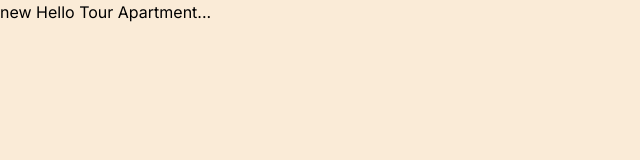
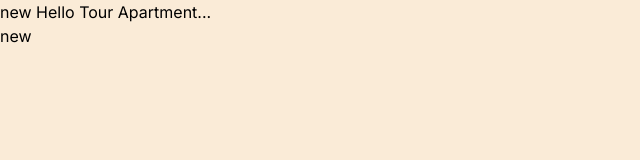
Before and after one commit to ViktoriiaRud/Tour-Appartement, a Next.js app: page / in a window 1280 px wide. Shown: the top 160 px of the page, without its empty margins (0-640 px from the left). Built offline with nearby package versions, Linux system fonts and the light colour scheme.

Commit message:
new email

```diff
--- a/src/app/page.tsx
+++ b/src/app/page.tsx
@@ -4,7 +4,9 @@ export default function Home() {
   return (
     <main>
       <div>
-          <h3> new Hello Tour Apartment...</h3>
+          <h3> new Hello Tour Apartment...
+                <p>new</p>
+          </h3>
           <p></p>
       </div>
     </main>
```
